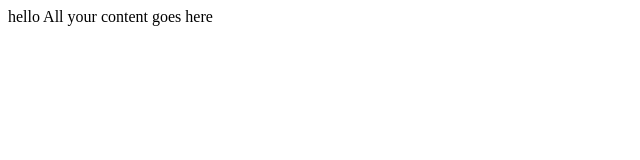
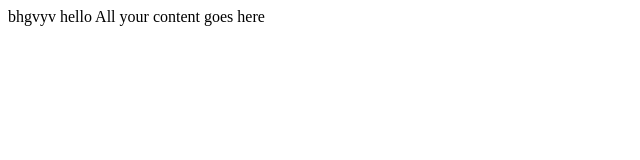
Before and after one commit to ayahunc/finalwebsite, a plain HTML site: page index.html in a window 1280 px wide. Shown: the full height of the page, 0-640 px from the left. Drawn offline with Linux system fonts and the light colour scheme.

Commit message:
Update index.html

```diff
--- a/index.html
+++ b/index.html
@@ -8,7 +8,7 @@
   <title>This appears in the browser tab</title>
 </head>
 
-<body>
+<body>bhgvyv
   hello All your content goes here
 </body>
 
```
